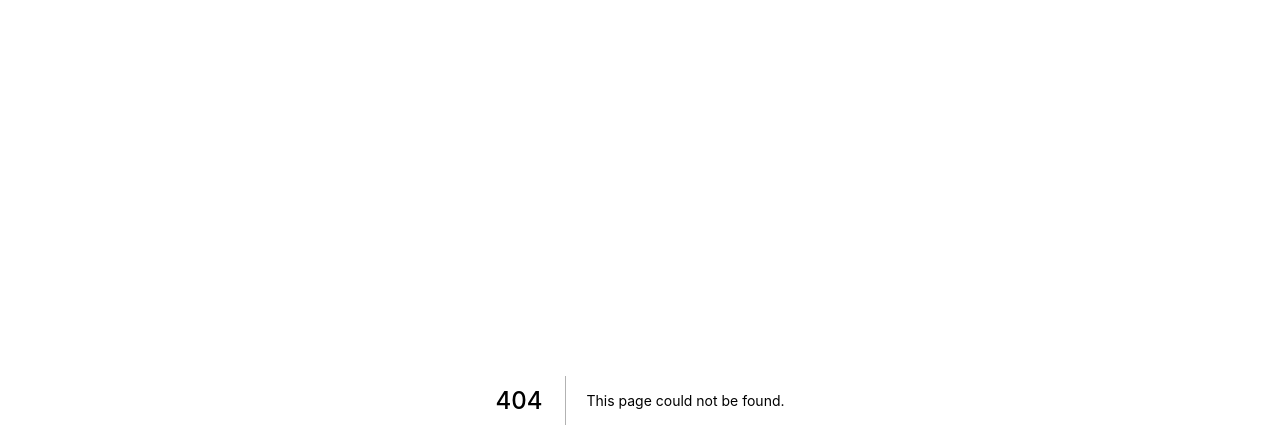
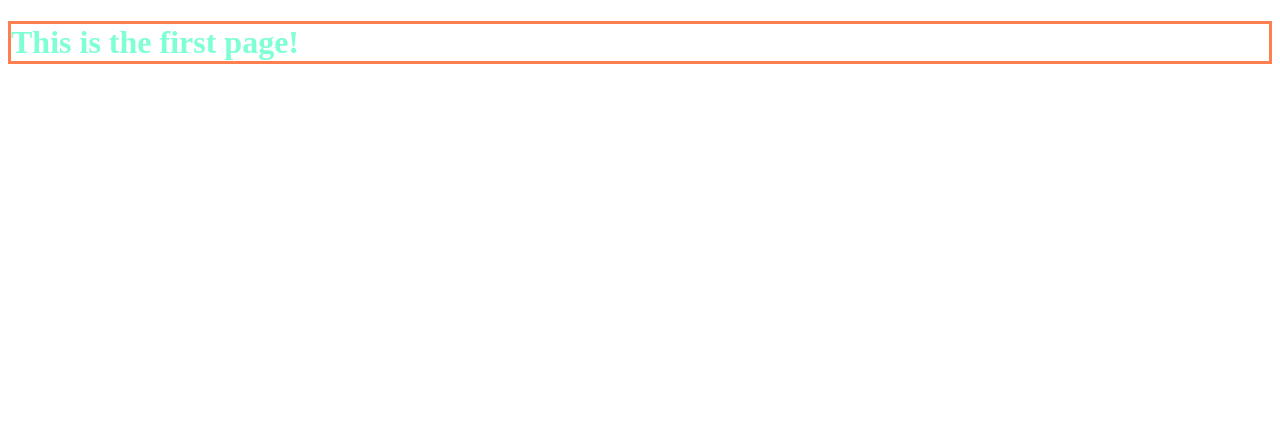
Before and after one commit to Sam44323/nextjs_start, a Next.js app: page /page1 in a window 1280 px wide. Before the commit this address had no page. Shown: the top 448 px of the page. Built offline with nearby package versions, Linux system fonts and the light colour scheme.

Commit message:
Added the style modules to the app

```diff
--- /dev/null
+++ b/pages/_app.tsx
@@ -0,0 +1,7 @@
+import './main.css'
+
+function MyApp({ Component, pageProps }) {
+  return <Component {...pageProps}/>
+}
+
+export default MyApp;
--- /dev/null
+++ b/pages/index.module.css
@@ -0,0 +1,3 @@
+.headingStyle {
+  color: coral;
+}
--- a/pages/index.tsx
+++ b/pages/index.tsx
@@ -1,3 +1,5 @@
+import styles from './index.module.css';
+
 export default function Home() {
-  return <h1>This is the index page!</h1>
+  return <h1 className={styles.headingStyle}>This is the index page!</h1>
 }
--- /dev/null
+++ b/pages/main.css
@@ -0,0 +1,3 @@
+* {
+  box-sizing: border-box;
+}
--- /dev/null
+++ b/pages/page1/index.tsx
@@ -0,0 +1,5 @@
+import styles from './styles.module.css';
+
+export default function FirstPage() {
+  return <h1 className={styles.firstPageHeading}>This is the first page!</h1>
+}
--- /dev/null
+++ b/pages/page1/styles.module.css
@@ -0,0 +1,4 @@
+.firstPageHeading {
+  border: 3px solid coral;
+  color: aquamarine;
+}
```
